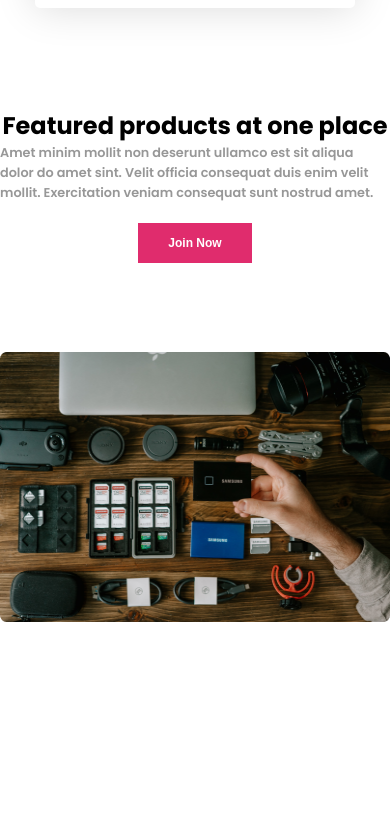
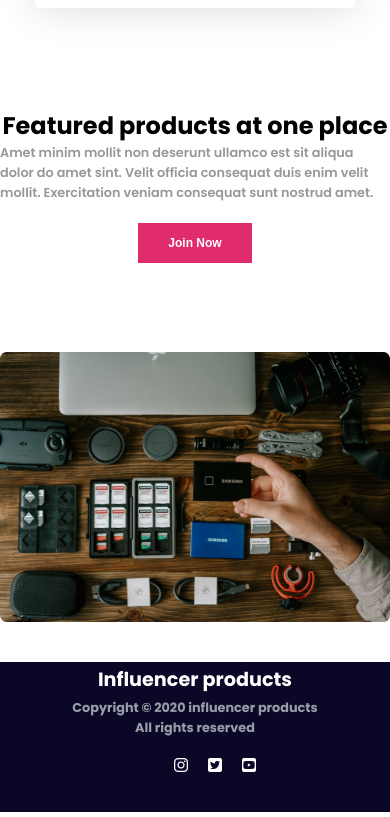
Before and after one commit to nurislamemon1/Influencer-Website, a plain HTML site: page index.html in a window 390 px wide. Shown: the part 5122-5939 px from the top of the page. Before the commit the page ends 5751 px from the top, so only its background shows below. Drawn offline with Linux system fonts and the light colour scheme.

Commit message:
footer section done with mobile responsive

```diff
--- a/index.html
+++ b/index.html
@@ -6,6 +6,7 @@
     <meta name="viewport" content="width=device-width, initial-scale=1.0">
     <title>Influencer Website</title>
     <link rel="stylesheet" href="styles/style.css">
+    <script src="https://kit.fontawesome.com/392858309f.js" crossorigin="anonymous"></script>
 </head>
 
 <body class="poppins-regular">
@@ -131,7 +132,19 @@
             </div>
         </section>
     </main>
-    <footer></footer>
+    <!-- footer section -->
+    <footer class="footer-container">
+       <div class="footer-content">
+        <h4>Influencer products</h4>
+        <p>Copyright © 2020  influencer products</p>
+        <p>All rights reserved</p>
+        <ul class="fa-ul">
+            <li><i class="fa-brands fa-instagram"></i></li>
+            <li><i class="fa-brands fa-square-twitter"></i></li>
+            <li><i class="fa-brands fa-square-youtube"></i></li>
+        </ul>
+       </div>
+    </footer>
 </body>
 
 </html>
--- a/styles/style.css
+++ b/styles/style.css
@@ -231,7 +231,44 @@ nav>ul {
   border: none;
   margin-top: 20px;
 }
-
+/* footer section */
+.footer-container{
+background:  rgb(10, 8, 38);
+color: white;
+max-width: 1400px;
+margin-top: 40px;
+}
+.footer-content{
+  max-width: 300px;
+height: 150px;
+margin: 5px auto;
+}
+.footer-content h4{
+  color: rgb(255, 255, 255);
+font-family: Poppins;
+font-size: 1.2rem;
+font-weight: 700;
+line-height: 36px;
+letter-spacing: 0px;
+text-align: center;
+}
+.footer-content p{
+  color: rgb(217, 219, 225);
+font-size: 0.8rem;
+font-weight: 700;
+line-height: 20px;
+letter-spacing: 0%;
+text-align: center;
+opacity: 0.7;
+}
+.fa-ul{
+  display: flex;
+  gap: 20px;
+  align-items: center;
+  justify-content: center;
+  margin-top: 15px;
+  margin-left: 10px;
+}
 /* responsive website */
 @media screen and (max-width: 576px) {
 
```
